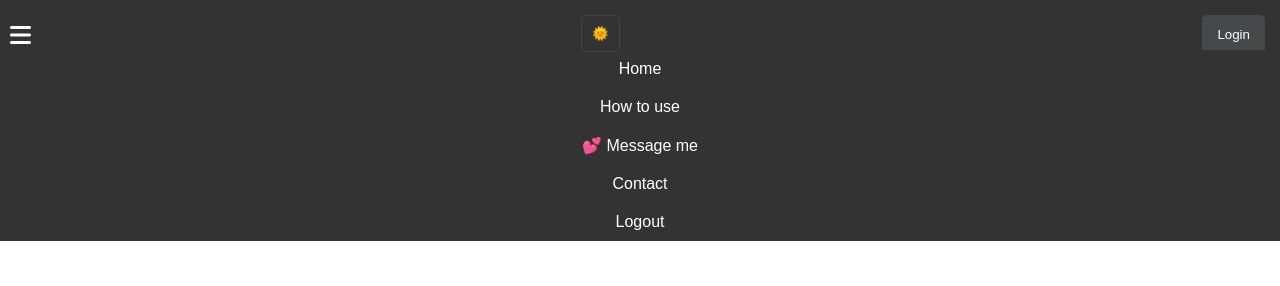
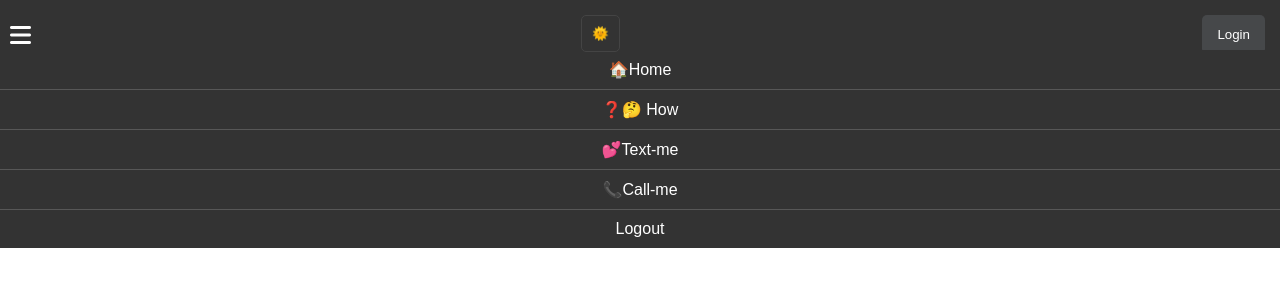
Before and after one commit to Ashish-suman-sharma/coder-decoder, a plain HTML site: page index.html in a window 1280 px wide. Both pictures are taken after a click on the icon 20 px from the left and 34 px from the top of the page. Drawn offline with Linux system fonts and the light colour scheme; no server answers.

Commit message:
done the basic part

```diff
--- a/index.html
+++ b/index.html
@@ -16,10 +16,10 @@
             <button class="login-btn" id="mobile-login-btn">Login</button>
         </div>
         <div class="mobile-nav-links">
-            <a href="#">Home</a>
-            <a href="#">How to use</a>
-            <a href="#">💕 Message me</a>
-            <a href="#">Contact</a>
+            <a href="#">🏠Home</a>
+            <a href="#">❓🤔 How</a>
+            <a href="#">💕Text-me</a>
+            <a href="#">📞Call-me</a>
             <a href="#" id="logout-btn">Logout</a>
         </div>
         <div class="theme-toggle">
@@ -79,6 +79,8 @@
                                 // Hide login button
                                 loginButton.style.display = 'none';
 
+                                // Check if user profile picture already exists
+                                if (!document.querySelector('.user-profile-pic')) {
                                     // Create user profile picture element
                                     const userProfilePicElement = document.createElement('img');
                                     userProfilePicElement.src = userProfilePic;
@@ -90,6 +92,7 @@
 
                                     // Insert user profile picture in place of login button
                                     loginButton.parentNode.insertBefore(userProfilePicElement, loginButton.nextSibling);
+                                }
 
                                 // Save user data to Firestore
                                 await setDoc(doc(db, "users", user.uid), {
--- a/styles.css
+++ b/styles.css
@@ -156,10 +156,11 @@ button:focus {
     width: 100%;
     text-align: center;
     transition: background-color 0.3s;
+    border-bottom: 1px solid #575757; /* Add this line */
 }
 
-.mobile-nav-links a:hover {
-    background-color: #575757;
+.mobile-nav-links a:last-child {
+    border-bottom: none; /* Remove the border from the last link */
 }
 
 .theme-toggle {
```
Lines whose indentation alone changed are shown as unchanged.
